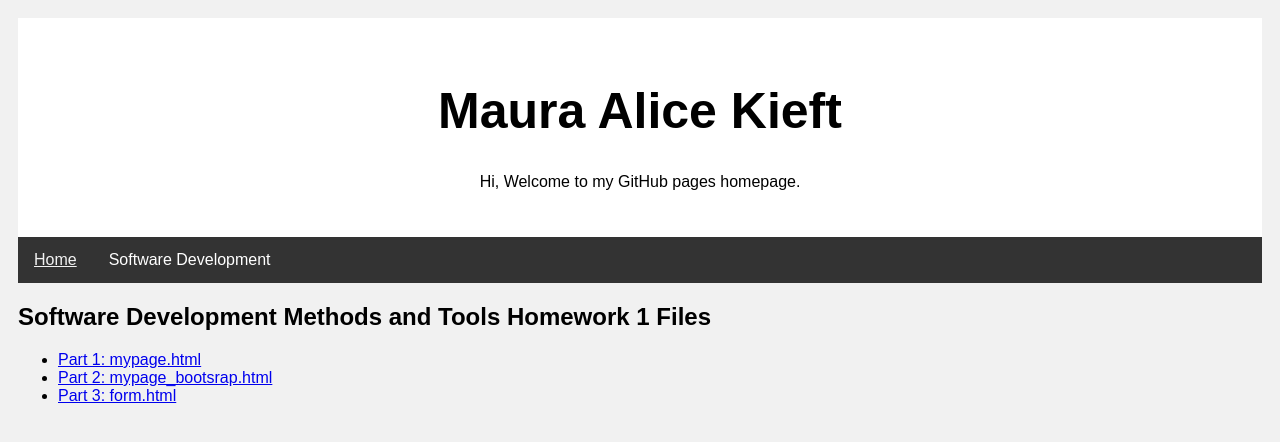
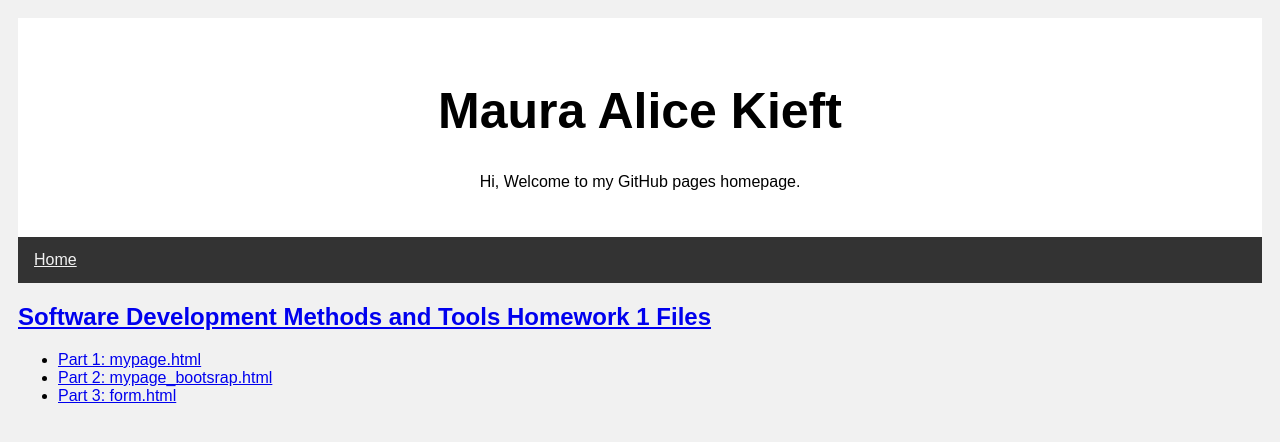
Before and after one commit to mkieft/mkieft.github.io, a Jekyll site: the page built from index.html, in a window 1280 px wide. Shown: the top 442 px of the page. Built offline with Jekyll 4.4.1, drawn with Linux system fonts in a browser that asks for light colours.

Commit message:
Update default.html

```diff
--- a/_layouts/default.html
+++ b/_layouts/default.html
@@ -96,13 +96,8 @@ body {
 
    <div class="topnav">
       <a href= "/"> Home</a>
-     <div class="dropdown">
-       <button class="dropbtn" onclick=myFunction()"> Software Development <i class="fa fa-caret-down"></i>
-       </button>
-        <div class="dropdown-content" id="myDropdown">
-             <a href="/softwaredevelopment/homework1">Homework 1 </a>
-        </div>
-        </div>
+     <a href= "/softwaredevelopment/index.html" </a>
+
 
 
     </div>
```
